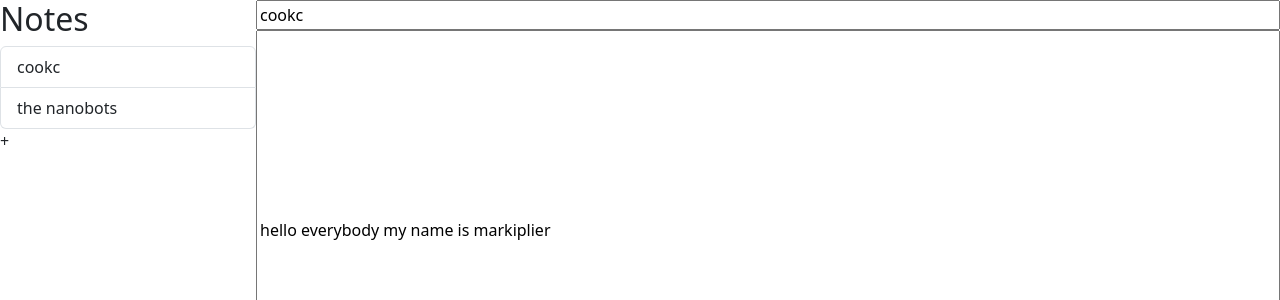
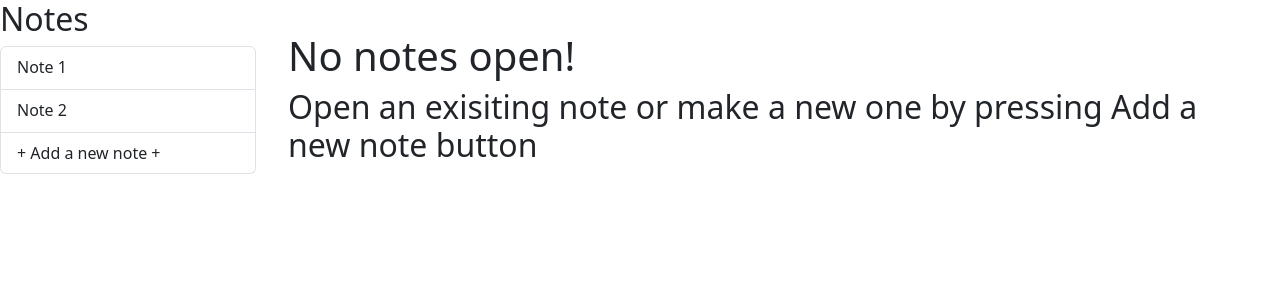
Before and after one commit to shvvk/Note, a React (Vite) app: page / in a window 1280 px wide. Shown: the top 300 px of the page. Built offline with nearby package versions, Linux system fonts and the light colour scheme.

Commit message:
improvements

```diff
--- a/src/App.css
+++ b/src/App.css
@@ -16,6 +16,27 @@
   height: 50px;
 }
 
+.noteButton{
+
+}
+
+.innerButton{
+  width: 20px;
+  text-align: center;
+  border: 1px outset;
+  float: right;
+  opacity: 0;
+}
+
+.noteButton:hover .innerButton{
+  opacity: 1;
+}
+
+.EmptyNote{
+  width: 80%;
+  padding: 2rem;
+}
+
 .Title{
   width: 100%;
 }
@@ -23,4 +44,5 @@
 .Data{
   width: 100%;
   height: 400px;
+
 }
--- a/src/App.tsx
+++ b/src/App.tsx
@@ -16,35 +16,37 @@
 function Note({note, updateTitle, updateData}: NoteProps) {
 
   return(
+    !note ?
+    <div className="EmptyNote">
+      <h1>No notes open!</h1>
+      <h2>Open an exisiting note or make a new one by pressing Add a new note button</h2>
+    </div>
+    :
     <div className="NoteContainer">
-      <input
+      <textarea
         className='Title'
         onChange={(e) => updateTitle(note.id, e.target.value)}
-        value={note.title}
-        type='text'>
-      </input>
-      <input
+        value={note.title} />
+      <textarea
         className='Data'
         onChange={(e) => updateData(note.id, e.target.value)}
-        value={note.data}
-        type='text'>
-      </input>
+        value={note.data}/>
     </div>
   );
 }
 
 function NoteList(){
   const [notes, setNotes] = useState<NoteType[]>([
-    {id: Date.now(), title: 'cookc', data: 'hello everybody my name is markiplier'},
-    {id: Date.now()+1, title: 'the nanobots', data: 'the nano bots the nanotechnology idk i forgot what it is'}
+    {id: Date.now(), title: 'Note 1', data: 'this is some sample text for note 1'},
+    {id: Date.now()+1, title: 'Note 2', data: 'Here is some more text in the note 2 Lorem ipsum dolor sit amet, consectetur adipiscing elit. Curabitur faucibus massa volutpat aliquam iaculis. Praesent ac sem tellus. Proin in porta justo, porttitor porttitor metus. Phasellus luctus erat ac lectus eleifend mollis. Etiam orci tortor, lobortis ut convallis nec, mattis ut purus. Nam venenatis augue dolor, quis tristique dolor dignissim in. Cras rutrum interdum urna non sollicitudin. Nulla nec hendrerit sapien. Nulla sit amet mi eu leo rhoncus porta. Aenean mi sem, porta quis libero et, tempor viverra ipsum. Cras posuere dolor at nunc gravida, dictum varius magna interdum. '}
   ]);
 
-  const [currentId, setCurrentId] = useState<number>(notes[0].id);
+  const [currentId, setCurrentId] = useState<number>(0);
 
   const current = notes.find(n => n.id === currentId)!;
 
-  const handleNoteChange = (note: NoteType) =>{
-    setCurrentId(note.id)
+  const handleNoteChange = (id: number) =>{
+    setCurrentId(id)
   }
 
   const addNote = () => {
@@ -68,27 +70,40 @@
     ));
   };
 
+  const removeNote = (id: number) => {
+    setNotes(notes.filter(note => note.id !== id));
+  };
+
   return(
     <>
       <div className='ListContainer'>
         <h2>Notes</h2>
         <div className="list-group">
           {notes.map(note=>(
-             <button type="button" className="list-group-item list-group-item-action"
-              //className='NoteTitle'
-              onClick={() => handleNoteChange(note)}
-              >
+            <button
+            key={note.id}
+            type="button"
+            className="noteButton list-group-item list-group-item-action"
+            onClick={() => handleNoteChange(note.id)}
+            >
               {note.title}
+              <span
+                className='innerButton'
+                onClick={(e) => {
+                e.stopPropagation(); removeNote(note.id)}
+                }> !
+              </span>
             </button>
           ))}
-        </div>
+
         <button
         type="button"
         className="list-group-item list-group-item-action"
         onClick={addNote}
         >
-          +
+          + Add a new note +
         </button>
+      </div>
       </div>
       <Note
       note = {current}
```
